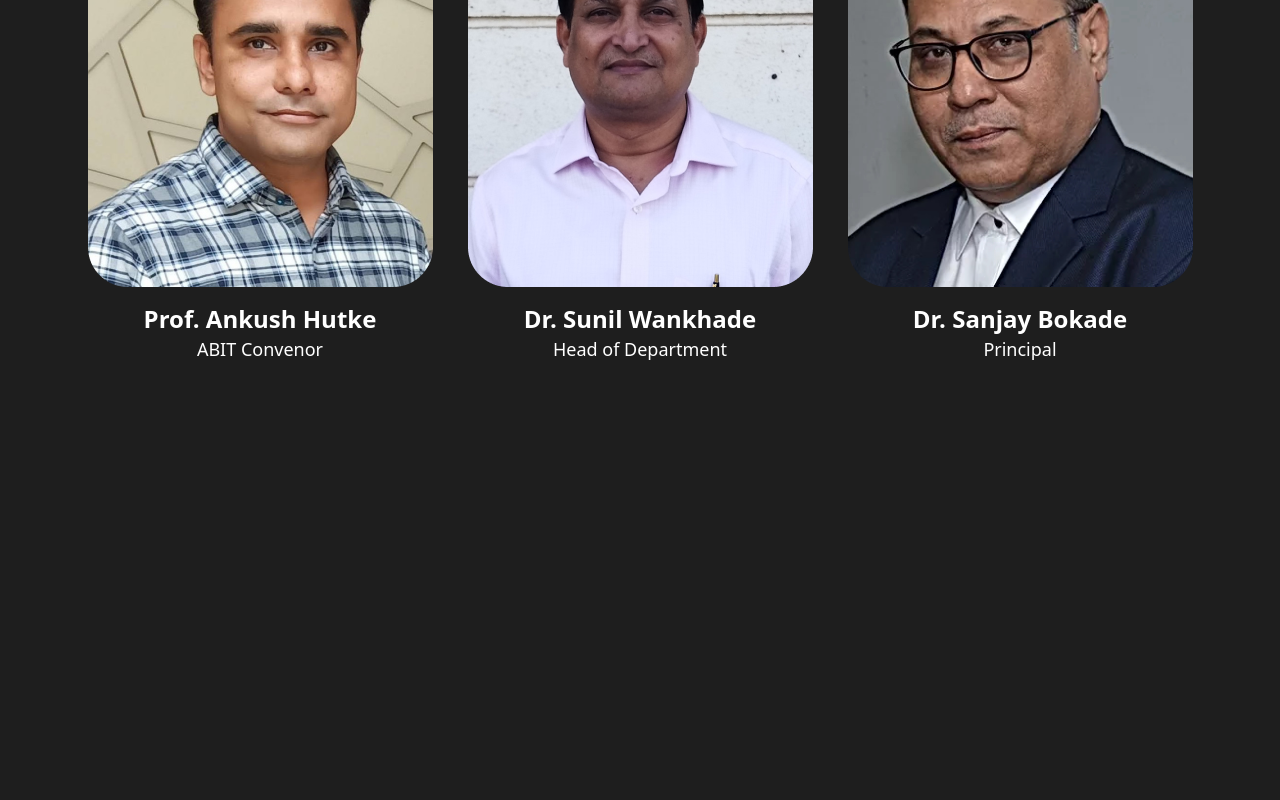
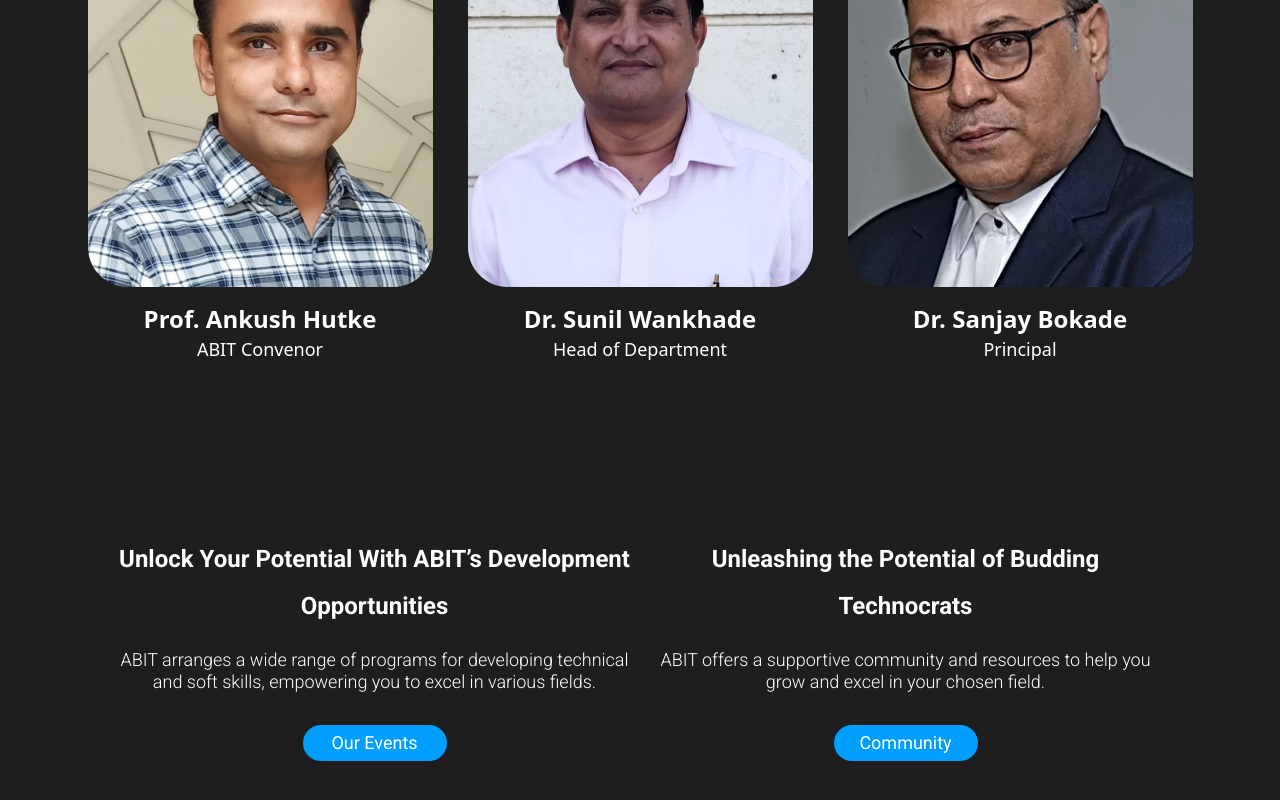
Before and after one commit to OmkarLande/Abit-Website, a React (Vite) app: page / in a window 1280 px wide. Shown: the part 1759-2559 px from the top of the page. Before the commit the page ends 2182 px from the top, so only its background shows below. Built offline with nearby package versions, Linux system fonts and the light colour scheme.

Commit message:
potention,missions,buttonhover done

```diff
--- a/src/App.jsx
+++ b/src/App.jsx
@@ -2,6 +2,7 @@
 import Coreteam from './components/Coreteam';
 import Motivators from './components/Motivators';
 import Ourmissons from './components/Ourmissons'
+import Potentials from './components/Potentials';
 
 function App() {
 
@@ -14,6 +15,7 @@
       <Coreteam />
       <Ourmissons/>
       <Motivators />
+      <Potentials/>
     </>
   );
 }
--- a/src/components/Herosection.jsx
+++ b/src/components/Herosection.jsx
@@ -1,5 +1,6 @@
 import React from "react";
 import Logo from '../images/Logo.png'
+import '../index.css';
 
 function Herosection() {
   return (
@@ -26,7 +27,7 @@
         <div className="flex items-start md:items-center">
           <button
             className="my-5 w-36 h-9 rounded-3xl"
-            style={{ backgroundColor: "#009EFF" }}
+
           >
             <p className="font-normal font-Roboto text-lg "> Learn More </p>
           </button>
--- a/src/components/Ourmissons.jsx
+++ b/src/components/Ourmissons.jsx
@@ -1,6 +1,6 @@
 import React from "react";
 import Logo from "../images/Logo.png";
-import '../styles/missons.css';
+import '../index.css';
 
 function Ourmissons() {
 
--- /dev/null
+++ b/src/components/Potentials.jsx
@@ -0,0 +1,69 @@
+import React from "react";
+
+const Potentials = () => {
+  return (
+    <div className="Ourmissons flex flex-col  sm:flex-row items-center justify-center mt-[80px]  text-white">
+      <div
+        className="flex flex-col py-3 items-center  justify-center space-y-3"
+        style={{ minWidth: "356px", maxWidth: "531px", height: "383px" }}
+      >
+        <div>
+          <h1
+            className="font-semibold text-center mt-2 font-Roboto   text-xl sm:text-2xl"
+            style={{
+              minWidth: "356px",
+              maxWidth: "525px",
+              lineHeight: "46.88px",
+            }}
+          >
+            Unlock Your Potential With ABIT’s Development Opportunities
+          </h1>
+        </div>
+        <div style={{ fontSize: "18px", lineHeight: "22px" }}>
+          <h4 className="font-light mt-2 font-Roboto text-center ">
+            ABIT arranges a wide range of programs for developing technical and
+            soft skills, empowering you to excel in various fields.
+          </h4>
+        </div>
+        <div className="flex items-start md:items-center">
+          <button className="my-5 w-36 h-9 rounded-3xl">
+            <p className="font-normal font-Roboto text-lg "> Our Events</p>
+          </button>
+        </div>
+      </div>
+      <div
+        className="flex flex-col py-3 items-center justify-center space-y-3"
+        style={{ minWidth: "356px", maxWidth: "531px", height: "383px" }}
+      >
+        <div>
+          <h1
+            className="font-semibold text-center mt-2 font-Roboto   text-xl sm:text-2xl"
+            style={{
+              minWidth: "356px",
+              maxWidth: "525px",
+              lineHeight: "46.88px",
+            }}
+          >
+            Unleashing the Potential of Budding Technocrats
+          </h1>
+        </div>
+        <div style={{ fontSize: "18px", lineHeight: "22px" }}>
+          <h4 className="font-light mt-2 font-Roboto text-center ">
+            ABIT offers a supportive community and resources to help you grow
+            and excel in your chosen field.
+          </h4>
+              </div>
+              <div className="flex items-start md:items-center">
+          <button
+            className="my-5 w-36 h-9 rounded-3xl"
+
+          >
+            <p className="font-normal font-Roboto text-lg "> Community </p>
+          </button>
+        </div>
+      </div>
+    </div>
+  );
+};
+
+export default Potentials;
--- a/src/index.css
+++ b/src/index.css
@@ -16,3 +16,10 @@
   z-index: -1;
   position: fixed;
 }
+button{
+    background-color: #009EFF;
+}
+button:hover{
+    background-color: transparent;
+    border: 1px solid #009EFF;
+}
--- a/src/styles/missons.css
+++ /dev/null
@@ -1,7 +0,0 @@
-.missonbut{
-    background-color: #009EFF;
-}
-.missonbut:hover{
-    background-color: transparent;
-    border: 1px solid #009EFF;
-}
```
